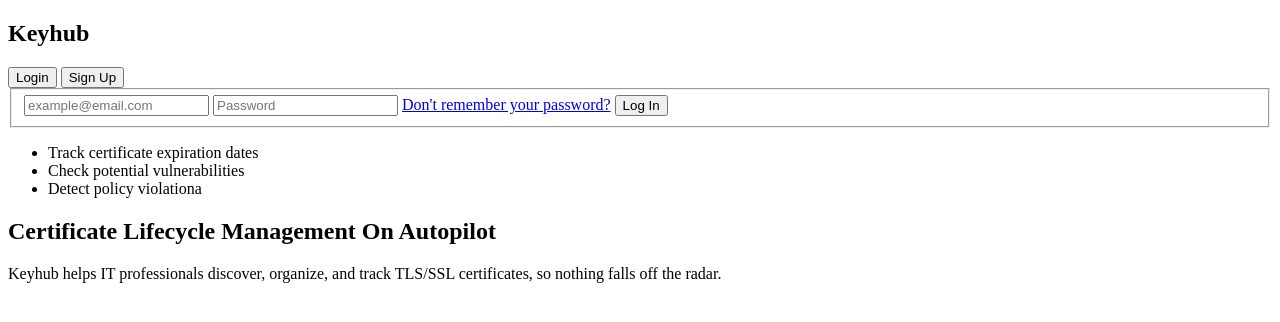
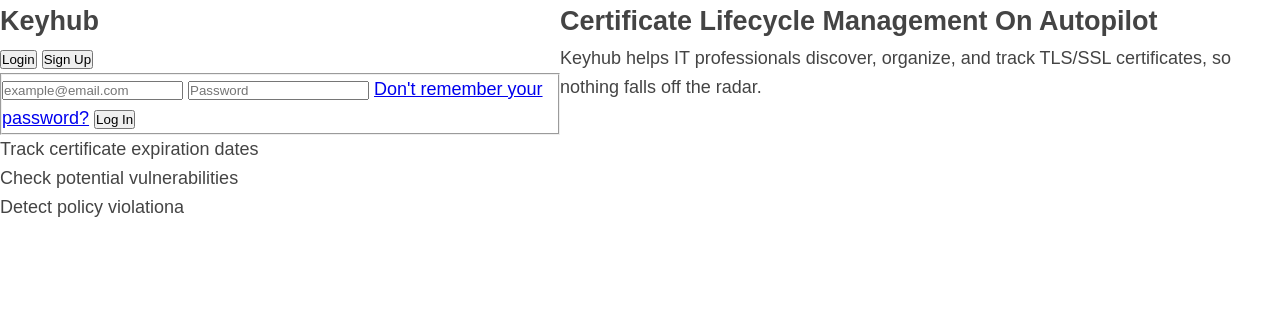
Before and after one commit to shontrellmajors/project-login, a plain HTML site: page index.html in a window 1280 px wide. Drawn offline with Linux system fonts and the light colour scheme.

Commit message:
added stylesheet

```diff
--- a/index.html
+++ b/index.html
@@ -3,7 +3,8 @@
 <head>
     <meta charset="UTF-8">
     <meta name="viewport" content="width=device-width, initial-scale=1.0">
-    <title>Document</title>
+    <title>Login Page</title>
+    <link rel="stylesheet" href="styles.css">
 </head>
 <body>
     <div class="container">
```
